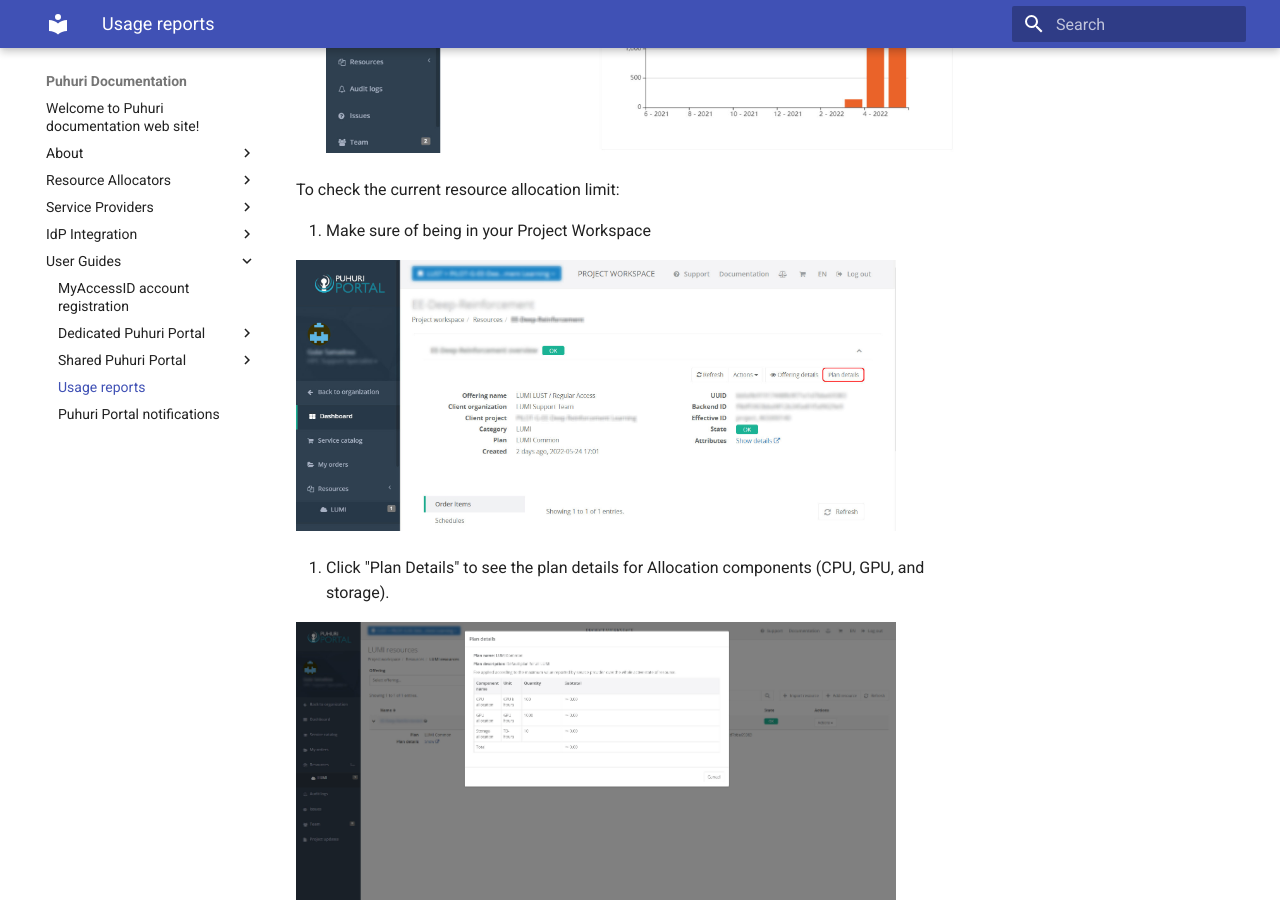
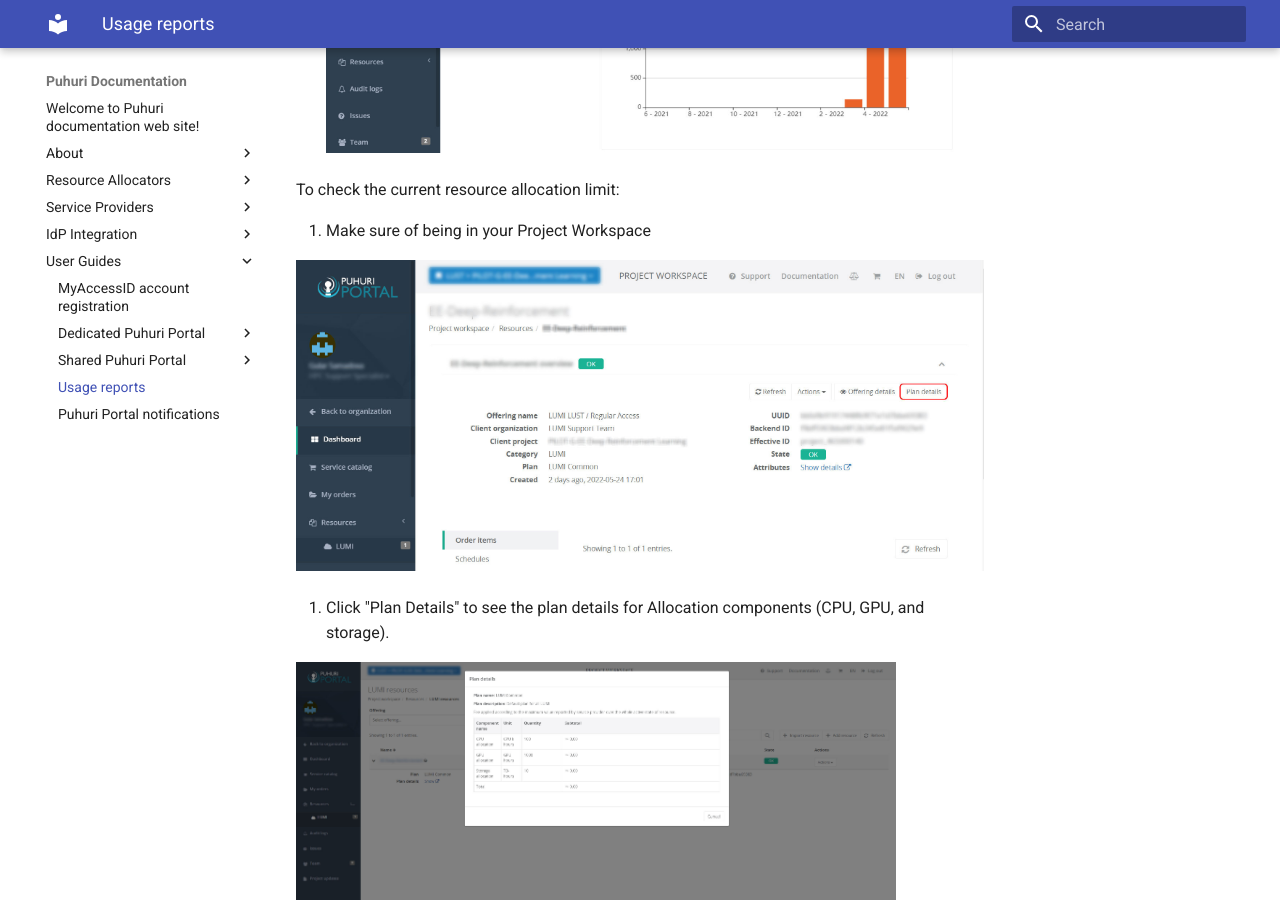
Before and after one commit to neicnordic/puhuri-web, an MkDocs documentation site: the page built from docs/user_guides/usage_reports.md, in a window 1280 px wide and 900 px high, scrolled down 1068 px. Built offline with MkDocs 1.6.1 and Material for MkDocs 9.7.7, drawn with Linux system fonts in a browser that asks for light colours.

Commit message:
Update docs/user_guides/usage_reports.md
Co-authored-by: Sergei Zaiaev <serjzv@gmail.com>

```diff
--- a/docs/user_guides/usage_reports.md
+++ b/docs/user_guides/usage_reports.md
@@ -14,7 +14,7 @@ To check the current resource allocation limit:
 
 1. Make sure of being in your Project Workspace
 
-  ![Plan Details_Button](../assets/plan_details_button.jpg){ width="600" }
+  ![Plan Details_Button](../assets/plan_details_button.jpg)
 
 2. Click "Plan Details" to see the plan details for Allocation components (CPU, GPU, and storage).
 
```
